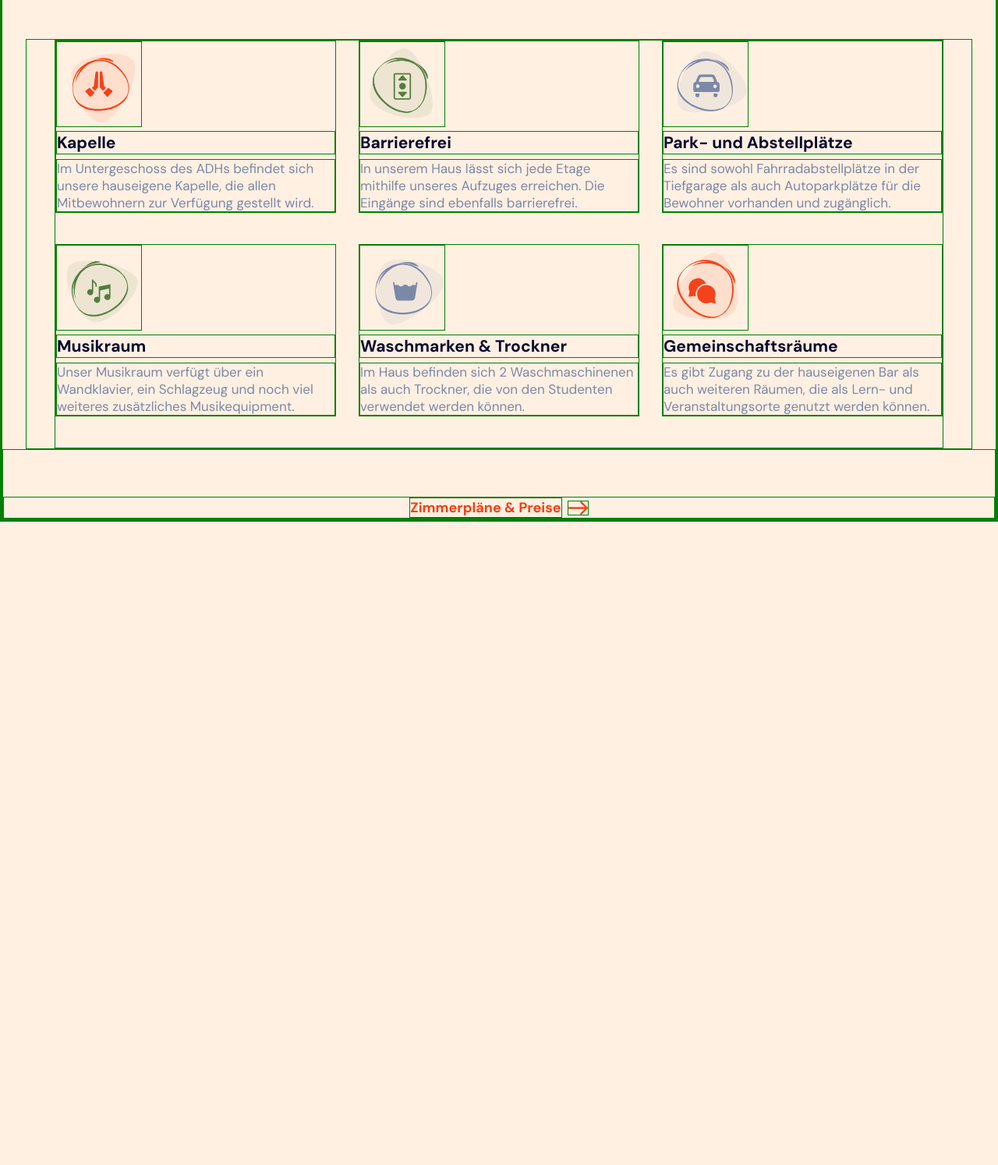
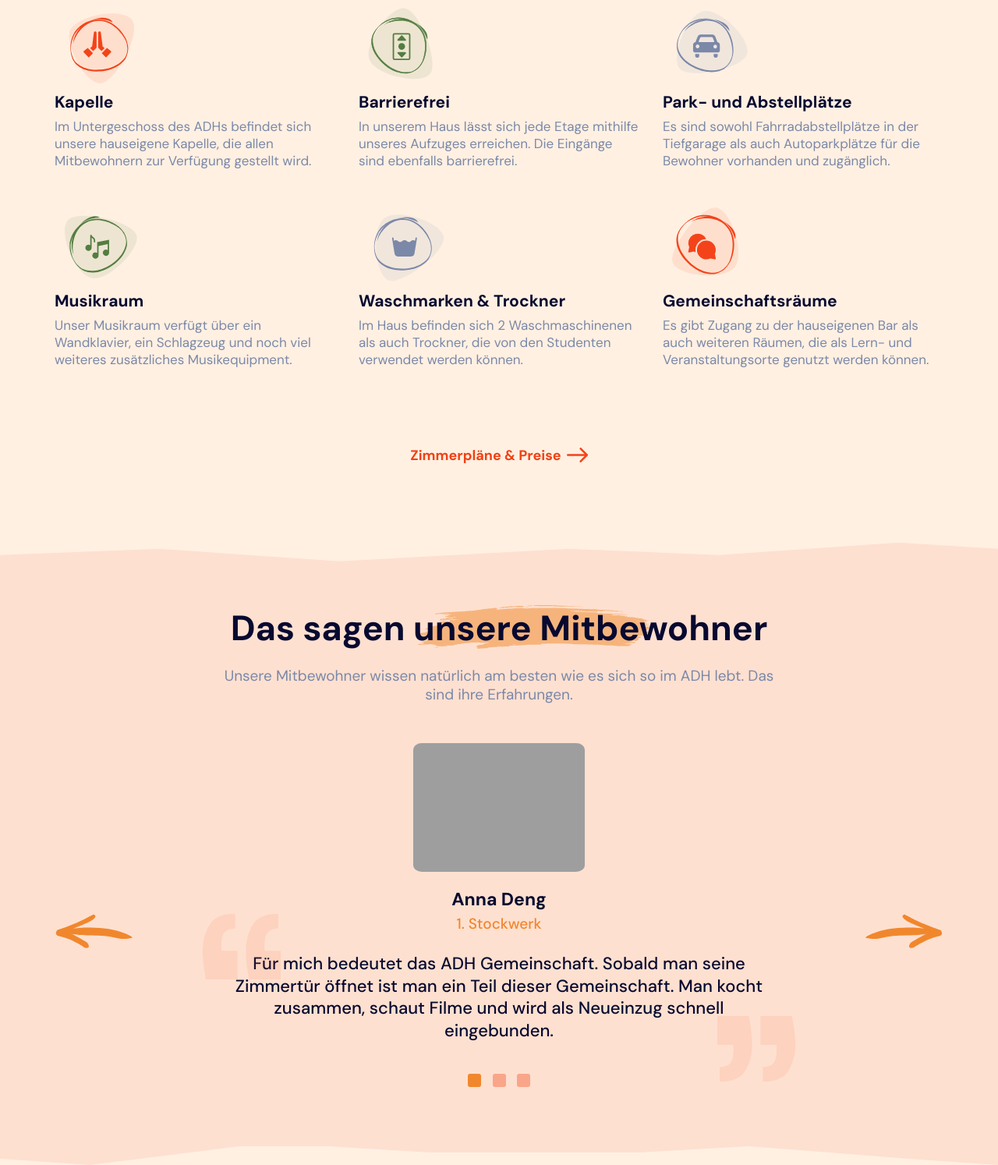
Before and after one commit to JorSoi/Alfred-Delp-Haus, a PHP site: page / in a window 1280 px wide. Shown: the part 4423-5917 px from the top of the page at 78% size. Before the commit the page ends 5092 px from the top, so only its background shows below. Run offline with PHP 8.4, Linux system fonts and the light colour scheme; some web fonts are replaced; grey boxes are pictures that could not be loaded.

Commit message:
Testimonial section added to main page

```diff
--- a/css/style.css
+++ b/css/style.css
@@ -7,7 +7,8 @@
     font-size: 16px;
     font-family: "DM Sans", "sans-serif";
     color: #7B88A8;
-    border: 1px solid green;
+    /* border: 1px solid green; */
+
 }
 
 body {
@@ -323,13 +325,15 @@ nav {
 }
 
 .intro-header,
-.slideshow-header {
+.slideshow-header,
+.testimonial-header {
     position: relative;
     width: 100%;
 }
 
 .intro-header h1,
-.slideshow-header h1 {
+.slideshow-header h1,
+.testimonial-header h1 {
     position: relative;
     font-size: 45px;
     color: #070930;
@@ -347,7 +351,8 @@ nav {
 }
 
 .intro-subheader h3,
-.slideshow-subheader h3 {
+.slideshow-subheader h3,
+.testimonial-subheader h3 {
     font-size: 19px;
     font-weight: 400;
     line-height: 1.5rem;;
@@ -870,6 +875,7 @@ nav {
     align-items: center;
     width: 100%;
     margin-top: 60px;
+    margin-bottom: 100px;
 }
 
 .pricing-link-content a {
@@ -892,6 +898,232 @@ nav {
 
 
 
+/* Testimonial section */
+.testimonial-section {
+    position: relative;
+}
+
+.background-decoration {
+    min-height: 100%;
+    width: 100%;
+    position: absolute;
+    background-color: #FEE0D0;
+    z-index: -1;
+    clip-path: polygon(0 4%, 16% 1%, 34% 3%, 57% 1%, 72% 3%, 90% 0, 100% 2%, 100% 100%, 91% 99%, 75% 97%, 64% 98%, 53% 98%, 43% 98%, 33% 97%, 24% 97%, 9% 100%, 0% 99%);
+}
+
+
+.testimonial-header-section {
+    display: flex;
+    justify-content: center;
+    align-items: center;
+
+}
+
+.testimonial-header-wrapper {
+    max-width: 720px;
+    margin-left: 2vw;
+    margin-right: 2vw;
+    margin-bottom: 50px;
+    margin-top: 80px;
+}
+
+.testimonial-content-flex {
+    display: flex;
+    justify-content: center;
+    overflow: hidden;
+}
+
+.testimonial-content-wrapper {
+    margin-bottom: 100px;
+    position: relative;
+    margin-bottom: 50px;
+    max-width: 1140px;
+    width: 100%;
+    margin-left: 30px;
+    margin-right: 30px;
+}
+
+.profile-wrapper {
+    display: flex;
+    justify-content: center;
+    align-items: center;
+    position: relative;
+}
+
+
+.profile-wrapper img {
+    max-width: 220px;
+    width: 100%;
+    height: auto;
+    border-radius: 5%;
+    display: block;
+    margin: 0 auto;
+}
+
+.profile-wrapper h2 {
+    font-size: 23px;
+    color: #070930;
+    font-weight: 900;
+    text-align: center;
+    margin-top: 20px;
+}
+
+.profile-wrapper p {
+    color: #F1872D;
+    font-weight: 500;
+    font-size: 19px;
+    text-align: center;
+    margin-top: 4px;
+}
+
+#testimonial-arrow-left-mobile,
+#testimonial-arrow-right-mobile {
+    position: absolute;
+    width: 80px;
+    display: none;
+    cursor: pointer;
+}
+
+#testimonial-arrow-left-mobile {
+    top: 0;
+    bottom: 0;
+    left: 8vw;
+    margin: auto;
+}
+
+#testimonial-arrow-right-mobile {
+    right: 8vw;
+    top: 0;
+    bottom: 0;
+    margin: auto;
+}
+
+
+#profile-1,
+#profile-2,
+#profile-3 {
+    display: none;
+}
+
+
+.testimonial-text-wrapper {
+    display: flex;
+    justify-content: center;
+    align-items: center;
+    flex-direction: column;
+}
+
+.text-area {
+    max-width: 720px;
+    margin-left: 2vw;
+    margin-right: 2vw;
+    margin-top: 25px;
+    position: relative;
+    margin-bottom: 40px;
+}
+
+.text-area p {
+    font-size: 22px;
+    font-weight: 500;
+    color: #070930;
+    text-align: center;
+    line-height: 1.8rem;
+}
+
+#testimonial-text-1,
+#testimonial-text-2,
+#testimonial-text-3 {
+    display: none;
+}
+
+.quotation-left,
+.quotation-right {
+    position: absolute;
+    width: 100px;
+}
+
+.quotation-left {
+    top: -50px;
+    left: -20px;
+}
+
+.quotation-right {
+    bottom: -50px;
+    right: -20px;
+}
+
+
+
+.testimonial-navigators {
+    width: 80px;
+    display: flex;
+    justify-content: space-between;
+    align-items: center;
+    margin-bottom: 50px;
+}
+
+#testimonial-nav1,
+#testimonial-nav2,
+#testimonial-nav3 {
+    width: 17px;
+    height: 17px;
+    border-radius: 3px;
+    background-color: #f140145e;
+}
+
+#testimonial-arrow-left,
+#testimonial-arrow-right {
+    position: absolute;
+    width: 100px;
+    cursor: pointer;
+}
+
+#testimonial-arrow-left {
+    top: 0;
+    bottom: 0;
+    left: 0px;
+    margin: auto;
+}
+
+#testimonial-arrow-right {
+    top: 0;
+    bottom: 0;
+    right: 0px;
+    margin: auto;
+}
+
+
+
+
+
+
+
+
+
+
+
+
+
+
+
+
+
+
+
+
+
+
+
+
+
+
+
+
+
+
+
+
 
 
 
@@ -919,6 +1152,10 @@ nav {
     #arrow-home {
         top: -150px;
         left: 0px;
+    }
+
+    .background-decoration {
+        clip-path: polygon(0 2%, 16% 1%, 34% 3%, 57% 1%, 72% 2%, 90% 0, 100% 1%, 100% 100%, 91% 99%, 75% 97%, 64% 98%, 53% 98%, 43% 98%, 33% 97%, 24% 97%, 9% 100%, 0% 99%);
     }
 }
 
--- a/index.html
+++ b/index.html
@@ -405,6 +405,68 @@
             </div>
         </div>
     </section>
+
+    <!-- Testimonial Section -->
+    <section class="testimonial-section">
+        <div class="background-decoration"></div>
+        <div class="testimonial-header-section">
+            <div class="testimonial-header-wrapper">
+                <div class="testimonial-header">
+                    <h1>Das sagen unsere Mitbewohner</h1>
+                    <img id="main-brush" src="assets/main-brush.svg">
+                </div>
+                <div class="testimonial-subheader">
+                    <h3>Unsere Mitbewohner wissen natürlich am besten wie es sich so im ADH lebt. Das sind ihre Erfahrungen.</h3>
+                </div>
+            </div>
+        </div>
+        <div class="testimonial-content-flex">
+            <div class="testimonial-content-wrapper">
+                <div class="profile-wrapper">
+                    <div id="profile-1">
+                        <img id="testimonial-img-1" src="assets/anna.svg">
+                        <h2>Anna Deng</h2>
+                        <p>1. Stockwerk</p>
+                    </div>
+                    <div id="profile-2">
+                        <img id="testimonial-img-2" src="assets/fabian.svg">
+                        <h2>Fabian Schreiner</h2>
+                        <p>3. Stockwerk</p>
+                    </div>
+                    <div id="profile-3">
+                        <img id="testimonial-img-3" src="assets/nathanael.svg">
+                        <h2>Nathanael Weber</h2>
+                        <p>5. Stockwerk</p>
+                    </div>
+                    <img id="testimonial-arrow-left-mobile" src="assets/testimonial-arrow-left.svg">
+                    <img id="testimonial-arrow-right-mobile" src="assets/testimonial-arrow-right.svg">
+                </div>
+
+                <div class="testimonial-text-wrapper">
+                    <div class="text-area">
+                        <p id="testimonial-text-1">Für mich bedeutet das ADH Gemeinschaft. Sobald man seine Zimmertür öffnet ist man ein Teil dieser Gemeinschaft. Man kocht zusammen, schaut Filme und wird als Neueinzug schnell eingebunden.</p>
+
+                        <p id="testimonial-text-2">Lorem ipsum dolor sit amet, consetetur sadipscing elitr, sed diam nonumy eirmod tempor invidunt ut labore et dolore magna aliquyam erat, sed diam voluptua. At vero eos et accusam et justo duo dolores et ea rebum.</p>
+
+                        <p id="testimonial-text-3">Lorem ipsum dolor sit amet, consetetur sadipscing elitr, sed diam nonumy eirmod tempor invidunt ut labore et dolore magna aliquyam erat, sed diam voluptua. At vero eos et accusam et justo duo dolores et ea rebum.</p>
+
+                        <img class="quotation-left" src="assets/quotation-left.svg">
+                        <img class="quotation-right" src="assets/quotation-right.svg">
+                    </div>
+                    <div class="testimonial-navigators">
+                        <div id="testimonial-nav1"></div>
+                        <div id="testimonial-nav2"></div>
+                        <div id="testimonial-nav3"></div>
+                    </div>
+                </div>
+
+
+                <img id="testimonial-arrow-left" src="assets/testimonial-arrow-left.svg">
+                <img id="testimonial-arrow-right" src="assets/testimonial-arrow-right.svg">
+            </div>
+        </div>
+
+    </section>
 </body>
 
 </html>
```
Also changed, not shown: other parts of css/style.css (+88 -3 lines), scripts/script.js (+93 -0 lines), assets/anna.svg (added), assets/fabian.svg (added), assets/nathanael.svg (added), assets/quotation-left.svg (added), assets/quotation-right.svg (added), assets/testimonial-arrow-left.svg (added), assets/testimonial-arrow-right.svg (added).
